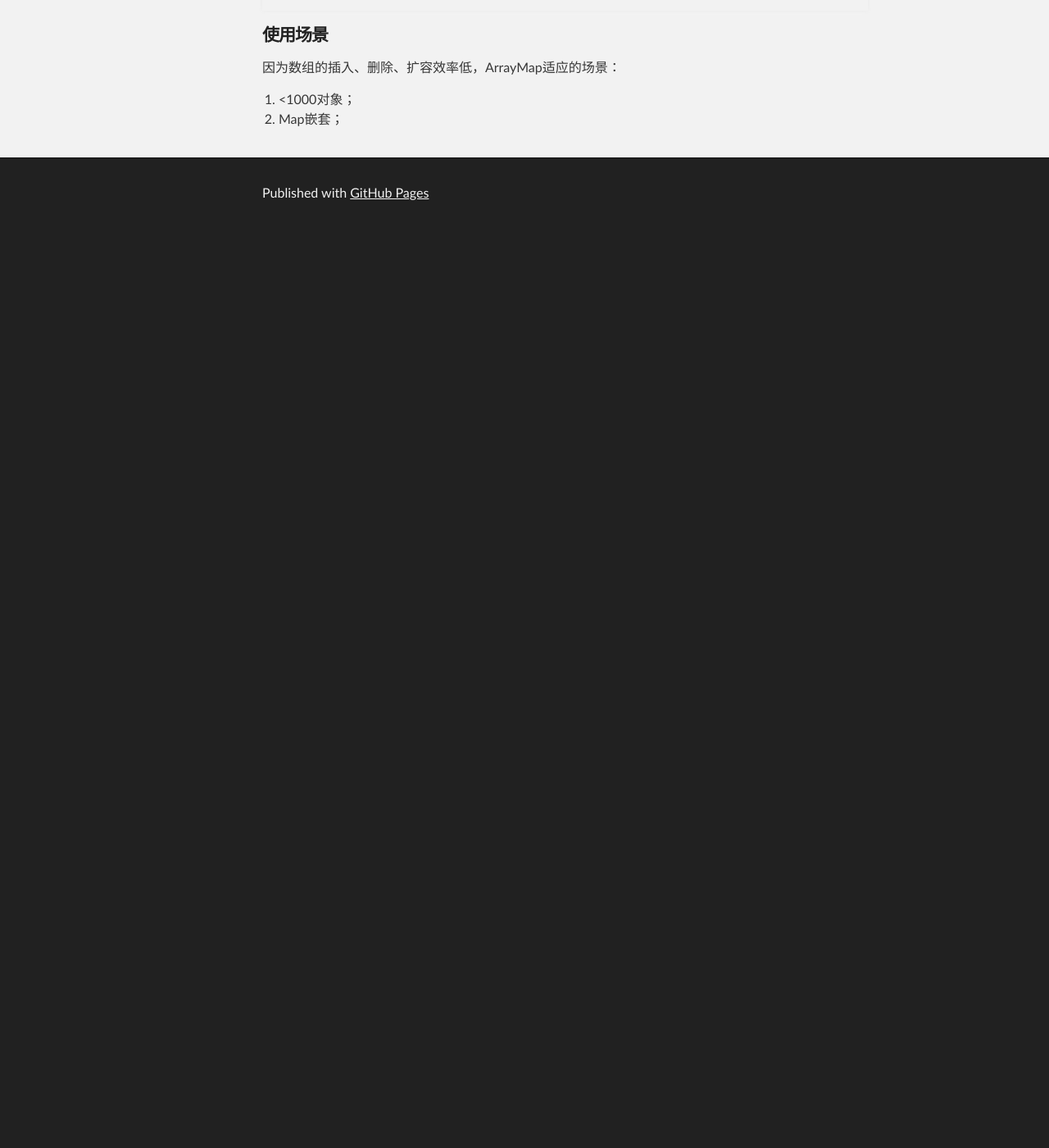
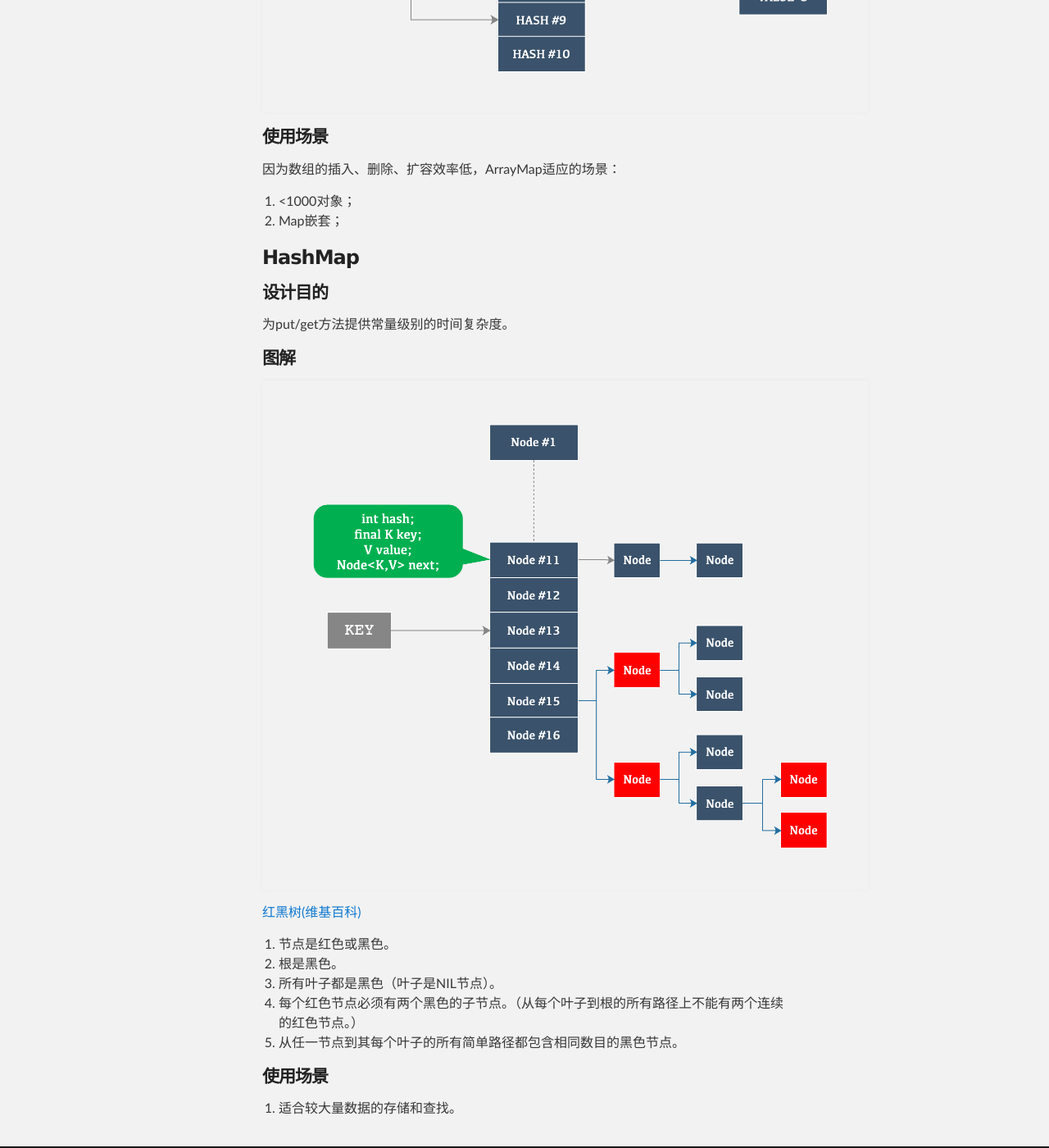
Before and after one commit to mwping/mwping.github.io, a Jekyll site: the page built from datastruct/datastruct.md, in a window 1280 px wide and 1400 px high, scrolled down 1296 px. Shown: the whole window at 82% size. Built offline with Jekyll 4.4.1, drawn with Linux system fonts in a browser that asks for light colours; our own code applies the rules of GitHub Pages for plain Markdown files; before the commit the page ends 1578 px from its top, so only the background shows below that.

Commit message:
add HashMap

```diff
--- a/datastruct/datastruct.md
+++ b/datastruct/datastruct.md
@@ -6,6 +6,11 @@
   1. [设计目的](#1.1)
   2. [图解](#1.2)
   3. [使用场景](#1.3)
+
+* ##### [HashMap](#2)
+  1. [设计目的](#2.1)
+  2. [图解](#2.2)
+  3. [使用场景](#2.3)
 
 <h3 id="1">ArrayMap</h3>
 
@@ -29,3 +34,25 @@ more memory efficient，比HashMap更省内存，但是查找效率比HashMap低
 
 1. <1000对象；
 2. Map嵌套；
+
+<h3 id="2">HashMap</h3>
+
+<h4 id="2.1">设计目的</h4>
+
+为put/get方法提供常量级别的时间复杂度。
+
+<h4 id="2.2">图解</h4>
+
+![](../assets/images/edraw/HashMap.png)
+
+[红黑树(维基百科)](https://zh.wikipedia.org/wiki/%E7%BA%A2%E9%BB%91%E6%A0%91)
+
+1. 节点是红色或黑色。
+2. 根是黑色。
+3. 所有叶子都是黑色（叶子是NIL节点）。
+4. 每个红色节点必须有两个黑色的子节点。（从每个叶子到根的所有路径上不能有两个连续的红色节点。）
+5. 从任一节点到其每个叶子的所有简单路径都包含相同数目的黑色节点。
+
+<h4 id="2.3">使用场景</h4>
+
+1. 适合较大量数据的存储和查找。
```
Also changed, not shown: assets/images/edraw/ArrayMap.png, assets/images/edraw/HashMap.png (added).
